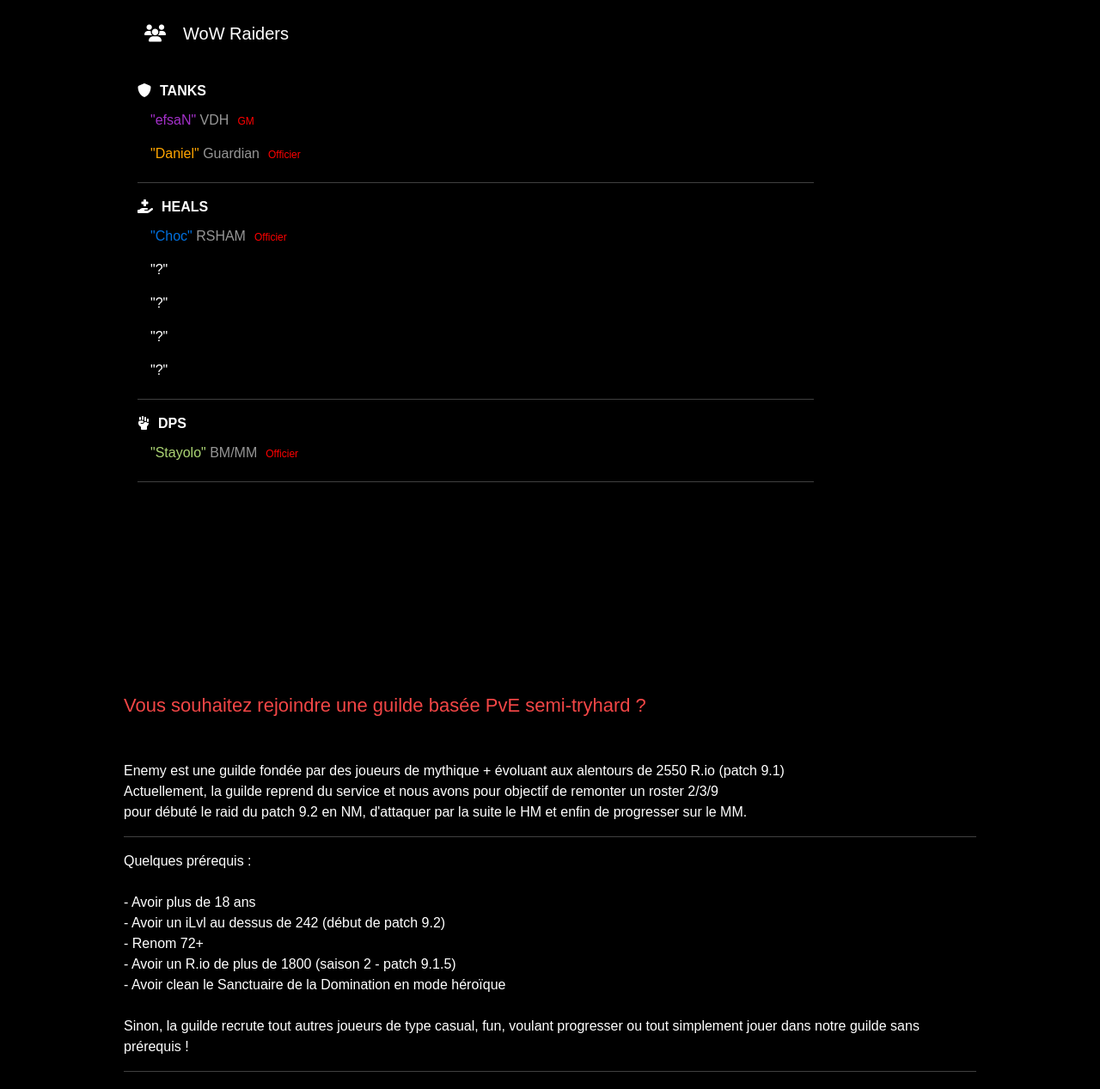
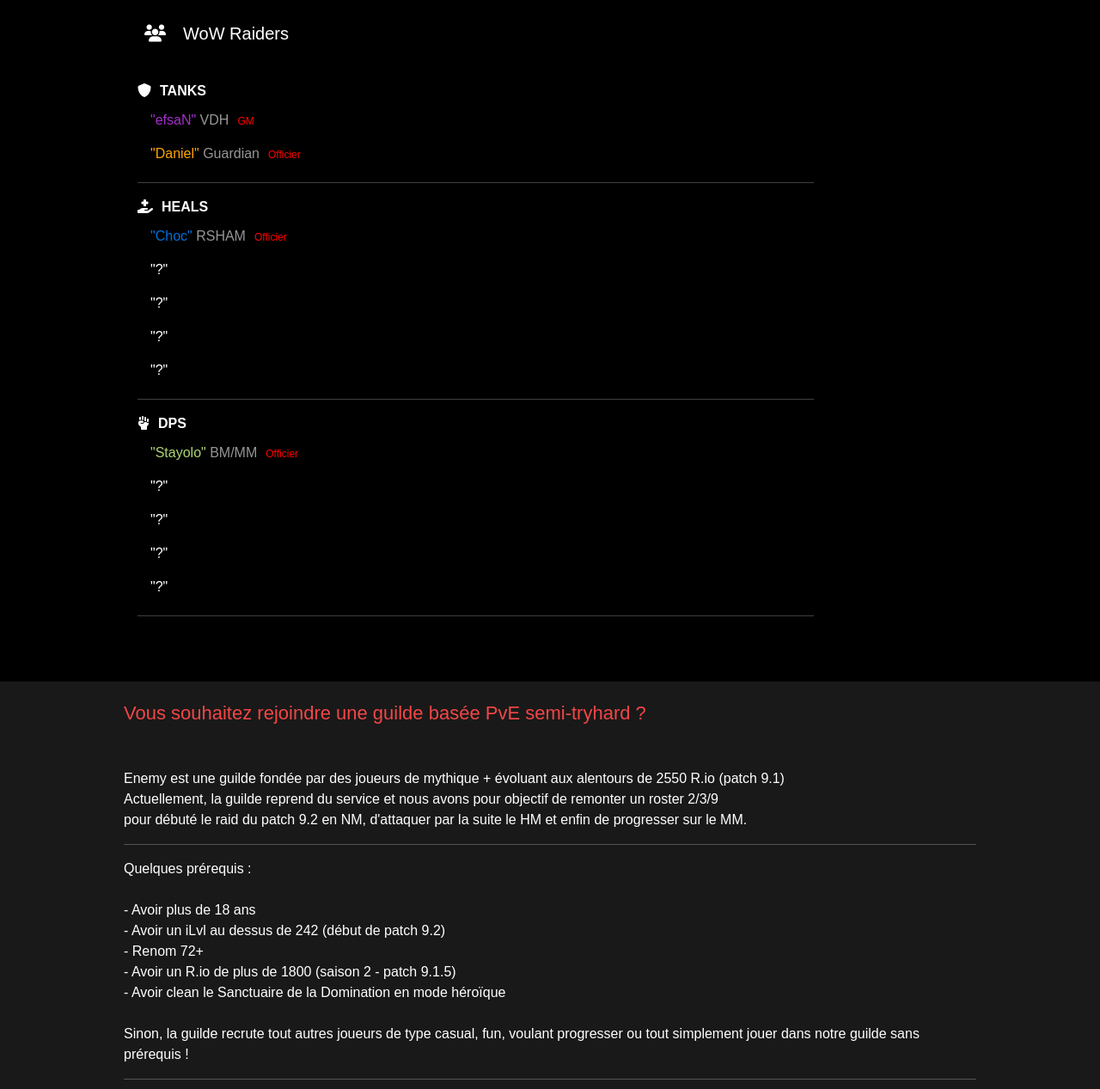
Before and after one commit to NMYguilde/nmy-guilde, a website: page index.html in a window 1280 px wide. Shown: the part 816-2083 px from the top of the page at 86% size. Drawn offline with nearby package versions, Linux system fonts and the light colour scheme; a web font is replaced by a local one.

Commit message:
bug push

```diff
--- a/index.html
+++ b/index.html
@@ -54,7 +54,7 @@
           </nav>
     </header>
     <div class="w-100 h-100 bg-image col">
-        <div class="h-100 d-flex align-items-center justify-content-center flex-column">
+        <div class="mgtop d-flex align-items-center justify-content-center flex-column">
             <h1 class="enemy">Welcome !</h1>
             <h2 class="mmo">Enemy is a french Lost Ark and World of Warcraft Guild</h2>
             <h3 class="since">Archimonde - Trixion</h3>
@@ -128,6 +128,10 @@
           <hr>
           <li class="bolder"><i class="fa-solid fa-hand-fist"></i><span class="mgleft"></span>DPS</li>
           <li class="li-style hunter">"Stayolo" <span class="tdark">BM/MM</span><span style="font-size: 12px; margin-left: 10px; color: red;">Officier</span></li>
+          <li class="li-style">"?" <span class="tdark"></li>
+          <li class="li-style">"?" <span class="tdark"></li>
+          <li class="li-style">"?" <span class="tdark"></li>
+          <li class="li-style">"?" <span class="tdark"></li>
           <hr>
         </ol>
       </div>
--- a/style.sass
+++ b/style.sass
@@ -54,6 +54,7 @@
     font-size: 22px !important
     margin-left: 10px
     margin-right: 10px
+    text-align: center
 
 .since
     color: rgb(180, 180, 180) !important
@@ -70,7 +71,6 @@
 .roster-page
     background-color: gray !important
     width: 100%
-    height: 100%
     margin-top: 40px
 
 .bottom-socials
@@ -107,9 +107,10 @@
 .page-roster
     background-color: black
     width: 100%
-    height: 100%
+    height: auto
     display: flex
     justify-content: center
+    padding-bottom: 60px
 
 .roster-icon-plus-text
     display: flex
@@ -153,7 +154,6 @@
     font-size: 16px
 
 .nsrejoindre
-    background-color: black
     padding: 20px
     box-shadow: 0 0 10px black
     font-size: 16px
@@ -162,6 +162,7 @@
     height: auto
     display: flex
     justify-content: center
+    background-color: rgb(25, 25, 25)
 
 .apply
     display: flex
@@ -188,3 +189,6 @@
     color: rgb(243, 70, 70) !important
     &:hover
         color: white !important
+
+.mgtop
+    padding-top: 160px
```
Also changed, not shown: style.css, 1 other file.
